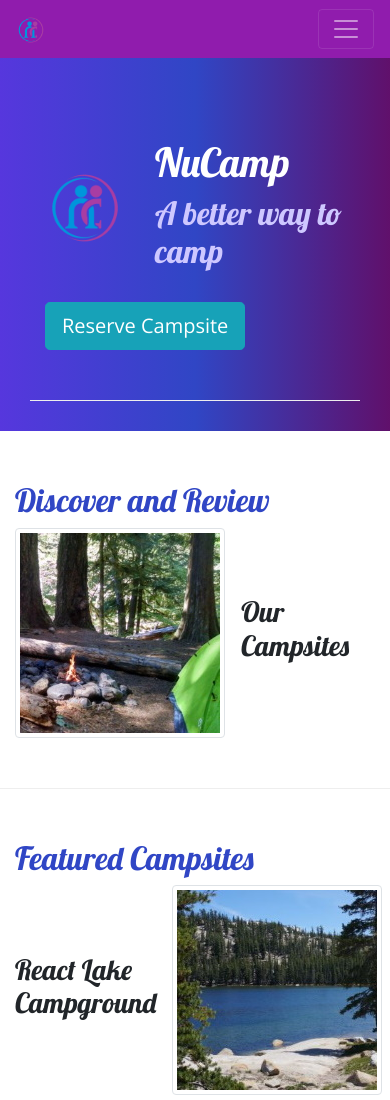
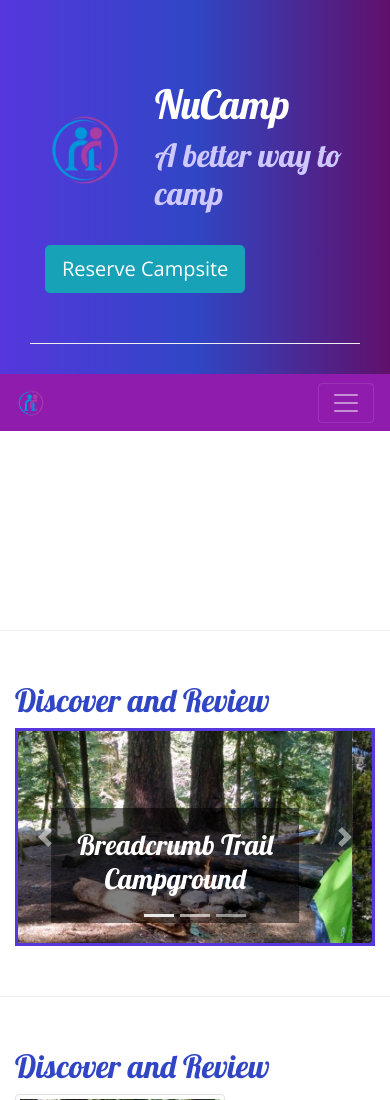
Before and after one commit to evangelinedrink/Project5_nucamp-bootstrap, a website: page index.html in a window 390 px wide. Shown: the top 1100 px of the page. Drawn offline with nearby package versions, Linux system fonts and the light colour scheme.

Commit message:
Carousel

```diff
--- a/css/styles.css
+++ b/css/styles.css
@@ -35,3 +35,11 @@
 .navbar{
     background-color: #901CAD;
 }
+
+.carousel-caption{ /*Half-transparent background to the captions in the carousel from the home page.*/
+    background-color: rgba(0,0,0,0.5);
+}
+
+.carousel{ /*Border around the carousel in the home page.*/
+    border: solid #5637DD;
+}
--- a/index.html
+++ b/index.html
@@ -19,6 +19,27 @@
 
 
 <body>
+
+    <header class="jumbotron jumbotron-fluid"> <!--Gets rid of rounded corners in the header-->
+        <div class="container">
+            <div class="row row-content">
+
+                <div class="col-4 col-sm-3 col-md-2 align-self-center"> <!--The column will span 4 rows for extra small viewports, it will span 3 rows for small viewports and 2 rows for medium and up viewports.-->
+                    <img src="img/logo.png" class="img-fluid" alt="NuCamp Logo"/>
+                </div>
+
+                <div class="col">
+                    <h1>NuCamp</h1>
+                    <h2>A better way to camp</h2>
+                </div>
+
+                <div class="col-md-4 col-xl-2 mt-4"> <!--The button comes after the Nucamp text, that way it will be to the right of this text.-->
+                    <a role="button" href="#reserveForm" class="btn btn-info btn-lg text-nowrap" data-toggle="tooltip" data-placement="bottom" data-html="true" title="Or call us at <br/><strong>1-206-555-1234</strong>">Reserve Campsite</a> <!--the href="#reserveForm" is used when the user clicks on the button it will take them directly to the Reserve a Campsite form at the bottom of the page. The id name for the form is "reserveForm". Tooltip was added using data-toggle-->
+                </div>
+
+            </div>
+        </div>
+    </header>
 
     <nav class="navbar navbar-expand-sm navbar-dark sticky-top"> <!--Creating the Navigation Bar (navbar-dark makes the links lighter when the background is darker. Sticky-top makes sure that Navbar will stay at the top.)-->
         <div class="container">
@@ -85,28 +106,66 @@
         </div>
     </div>
 
-    <header class="jumbotron jumbotron-fluid"> <!--Gets rid of rounded corners in the header-->
     <div class="container">
         <div class="row row-content">
-
-                <div class="col-4 col-sm-3 col-md-2 align-self-center"> <!--The column will span 4 rows for extra small viewports, it will span 3 rows for small viewports and 2 rows for medium and up viewports.-->
-                    <img src="img/logo.png" class="img-fluid" alt="NuCamp Logo"/>
+            <div class="col-md-8 mx-auto"> <!--mx-auto is used for horizontally centering fixed-width block content.-->
+            </div>
         </div>
 
-                <div class="col">
-                    <h1>NuCamp</h1>
-                    <h2>A better way to camp</h2>
+        <div class="row row-content align-items-center">
+            <div class="col-sm-4 order-sm-last col-md-12">
+                <h2 class="text-sm-right">Discover and Review</h2>
+
+                <div id="homeCarousel" class="carousel slide" data-ride="carousel">
+                    <ol class="carousel-indicators"> <!--Carousel Indicators-->
+                        <li data-target="#homeCarousel" data-slide-to="0" class="active"></li>
+                        <li data-target="#homeCarousel" data-slide-to="1"></li>
+                        <li data-target="#homeCarousel" data-slide-to="2"></li>
+                    </ol>
+
+                    <div class="carousel-inner">
+                        <div class="carousel-item active"> <!--Active class is needed next to the carousel-item class to display the carousel, otherwise the carousel will not show up.-->
+                            <img class="d-block w-100" src="img/breadcrumb-trail.jpg" alt="Breadcrumb Trail Campground: Campsite with a fire, log benches and trees surrounding the area."/> <!--d-block and w-100 is used to set the image display property to block and the image width to 100%. This prevents the browser's default image alignment from working.-->
+
+                            <div class="carousel-caption">
+                                <h3>Breadcrumb Trail Campground</h3>
+                                <p class="d-none d-sm-block">Let Nucamp be your guide to this off-the-beaten-path, hike-in-only campground.</p> <!--d-none and d-sm-block classes will not show this description when the viewport is less than small size.-->
+                            </div>
                         </div>
 
-                <div class="col-md-4 col-xl-2 mt-4"> <!--The button comes after the Nucamp text, that way it will be to the right of this text.-->
-                    <a role="button" href="#reserveForm" class="btn btn-info btn-lg text-nowrap" data-toggle="tooltip" data-placement="bottom" data-html="true" title="Or call us at <br/><strong>1-206-555-1234</strong>">Reserve Campsite</a> <!--the href="#reserveForm" is used when the user clicks on the button it will take them directly to the Reserve a Campsite form at the bottom of the page. The id name for the form is "reserveForm". Tooltip was added using data-toggle-->
+                        <div class="carousel-item">
+                            <img class="d-block w-100" src="img/react-lake.jpg" alt="React Lake Campground: Lake with trees surrounding the lake."/>
+
+                            <div class="carousel-caption">
+                                <h3>React Lake Campground</h3>
+                                <p class="d-none d-sm-block">Nested in the foothills of the Chrome Mountains, this campground on the shores of the pristine React Lake is a favorite for fly fishers.</p>
+                            </div>
+                        </div>
+
+                        <div class="carousel-item">
+                            <img class="d-block w-100" src="img/chrome-river.jpg" alt="Chrome River Campground: Fast moving river with a waterfall and moss growing on the rocks."/>
+
+                            <div class="carousel-caption">
+                                <h3>Chrome River Campground</h3>
+                                <p class="d-none d-sm-block">Spend a few sunny days and starry nights beneath a canopy of old-growth firs at this enchanting spot by the Chrome River.</p>
+                            </div>
                         </div>
 
                     </div>
+                    <!--Carousel Controls-->
+                    <a class="carousel-control-prev" href="#homeCarousel" role="button" data-slide="prev">
+                        <span class="carousel-control-prev-icon"></span>
+                        <span class="sr-only">Previous</span>
+                    </a>
+
+                    <a class="carousel-control-next" href="#homeCarousel" role="button" data-slide="next">
+                        <span class="carousel-control-next-icon"></span>
+                        <span class="sr-only">Next</span>
+                    </a>
                 </div>
-    </header>
+            </div>
+        </div>
 
-    <div class="container">
         <div class="row row-content align-items-center">
             <div class="col-sm-4 order-sm-last col-md-3"> <!--Column will span 4 columns on small viewports and below, for medium viewports and above it will span 3 columns-->
                 <h2 class="text-sm-right">Discover and Review</h2> <!--Text is positioned to the right for small viewports and higher-->
```
Also changed, not shown: aboutus.html (+15 -15 lines), contactus.html (+15 -15 lines). Lines whose indentation alone changed are shown as unchanged.
